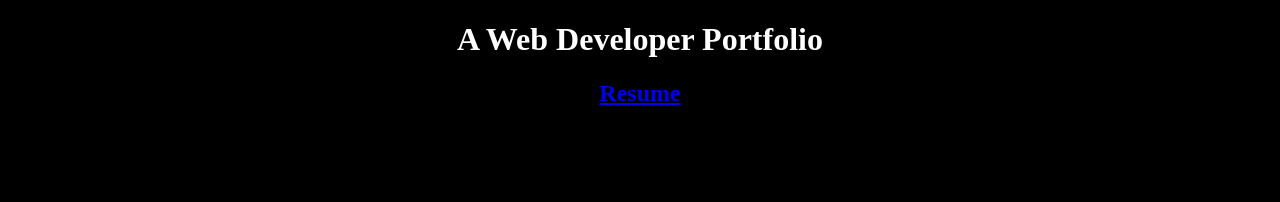
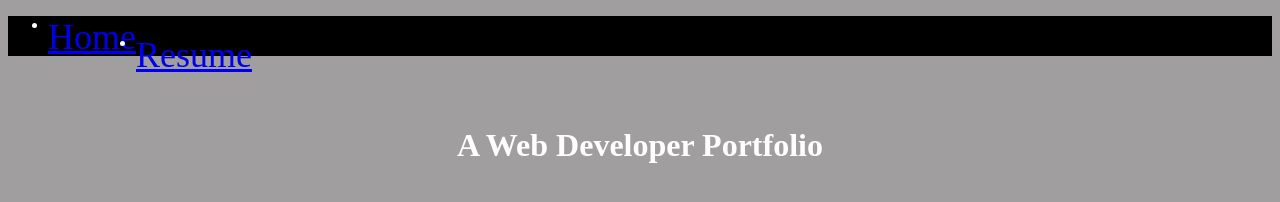
Before and after one commit to robinsonnathan/JAHWS, a plain HTML site: page index.html in a window 1280 px wide. Drawn offline with Linux system fonts and the light colour scheme.

Commit message:
Removed pdf until contact info has been stripped, so bots dont ruin my life.  Also added a navigation header with proper links to navigate

```diff
--- a/css/siteWide.css
+++ b/css/siteWide.css
@@ -1,5 +1,5 @@
 /* Black Background while Under Development */
 body {
-    background-color: black;
+    background-color: rgba(126, 123, 123, 0.733);
     color: white;
 }
--- a/css/style.css
+++ b/css/style.css
@@ -1,3 +1,17 @@
+.main_nav {
+    width: 100%;
+    height: 40px;
+    background-color: black;
+
+}
+
+.main_nav a {
+    text-align: center;
+    float: left;
+    font-size: 36px;
+}
+
 .title {
     text-align: center;
+    padding-top: 50px;
 }
--- a/index.html
+++ b/index.html
@@ -4,8 +4,25 @@
     <link rel="stylesheet" href="./css/siteWide.css">
     <link rel="stylesheet" href="./css/style.css">
 </head>
+
+<!--
+    a href =
+    Website: http://somesite.com
+    A site file: index.html
+    An html section: #about
+    Other protocols: ftp://, mailto:, file:
+    A script: "javascript: console.log("hello");"
+ -->
+
+<header class="main_nav">
+    <ul>
+        <li><a href="index.html">Home</a></li>
+        <li><a href="Resume/resume.html">Resume</a></li>
+    </ul>
+</header>
+
+
     <body>
         <h1 class="title">A Web Developer Portfolio</h1>
-        <h2 class="title"><a href="./Resume/resume.html">Resume</a></h2>
     </body>
 </html>
--- a/style.css
+++ b/style.css
@@ -1,9 +1,3 @@
-/* commenting this class out to use an html selector instead until needed*/
-
-/* .title {
-    text-align: center;
-} */
-
-h1 {
+.title {
     text-align: center;
 }
```
Also changed, not shown: Resume/resume.html (+8 -1 lines), 2 other files.
